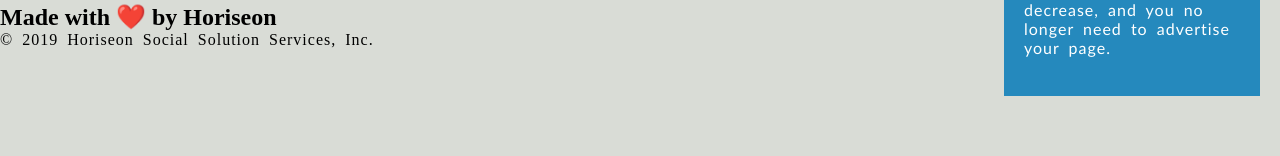
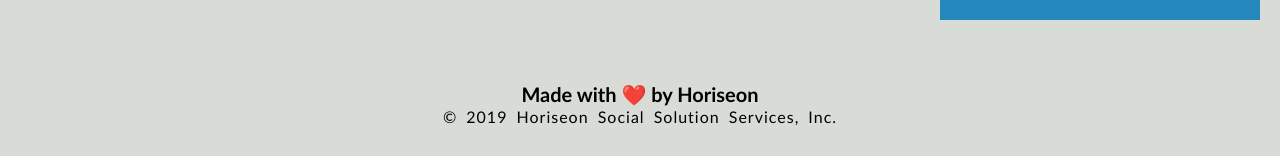
Before and after one commit to kofihayford/kofihayford.github.io, a plain HTML site: page index.html in a window 1280 px wide. Shown: the part 1879-2035 px from the top of the page. Before the commit the page ends 2007 px from the top, so only its background shows below. Drawn offline with Linux system fonts and the light colour scheme.

Commit message:
Update style.css

```diff
--- a/assets/css/style.css
+++ b/assets/css/style.css
@@ -82,7 +82,7 @@ p {
     padding: 20px;
     clear: both;
     float: right;
-    width: 20%;
+    width: 25%;
     height: 100%;
     font-family: 'Gill Sans', 'Gill Sans MT', Calibri, 'Trebuchet MS', sans-serif;
     background-color: #2589bd;
@@ -119,3 +119,14 @@ p {
     font-size: 36px;
     font-weight: normal;
 }
+
+.footer {
+    padding: 30px;
+    clear: both;
+    font-family: 'Trebuchet MS', 'Lucida Sans Unicode', 'Lucida Grande', 'Lucida Sans', Arial, sans-serif;
+    text-align: center;
+}
+
+.footer h2 {
+    font-size: 20px;
+}
```
